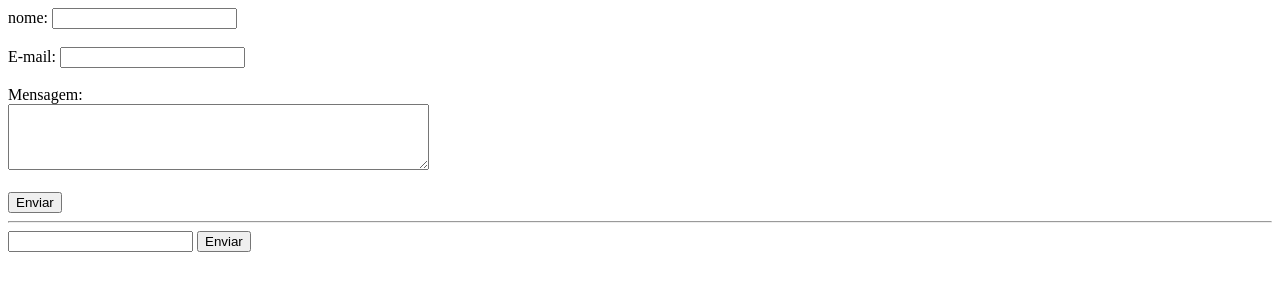
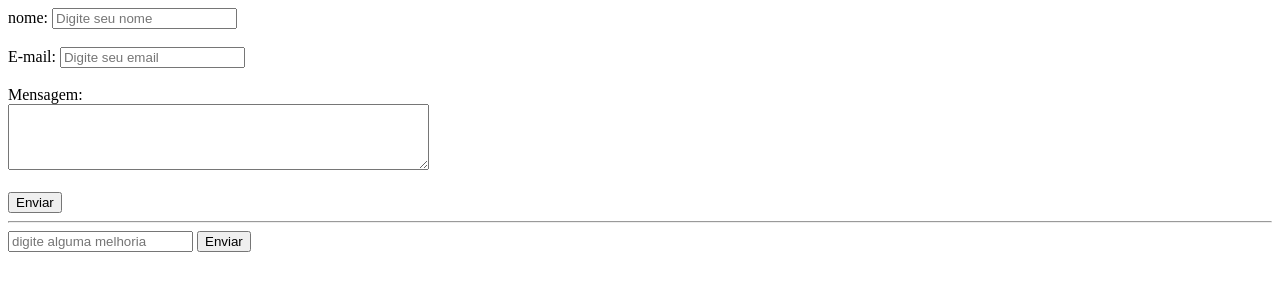
Before and after one commit to rribeiro151/Formulario-contato, a plain HTML site: page index.html in a window 1280 px wide. Drawn offline with Linux system fonts and the light colour scheme.

Commit message:
adicionei comentarios no input

```diff
--- a/index.html
+++ b/index.html
@@ -10,27 +10,23 @@
 <body>
     <form action="enviar" method="post">
         <label for="nome">nome: </label>
-        <input type="text" id="nome" name="nome" required> <br> <br>
+        <input type="text" id="nome" name="nome" required placeholder="Digite seu nome"> <br> <br>
 
         <label for="email">E-mail:</label>
-        <input type="email" id="email" name="email" required><br><br>
+        <input type="email" id="email" name="email" required placeholder="Digite seu email">    <br><br>
 
         <label for="mensagem">Mensagem:</label><br>
         <textarea id="mensagem" name="mensagem" rows="4" cols="50" required></textarea><br><br>
 
         <button type="submit">Enviar</button>
-        <style>
-            form {
-                padding:0px;
-            }
-        </style>
+
     </form>
 
     <hr>
 
     <form action="enviar" method="post">
 <label for="Melhorias"></label>
-<input type="text" id="melhorias" name="melhorias">
+<input type="text" id="melhorias" name="melhorias"placeholder= "digite alguma melhoria">
 <button type="submit">Enviar</button>
 
 
```
Also changed, not shown: style.css (added).
